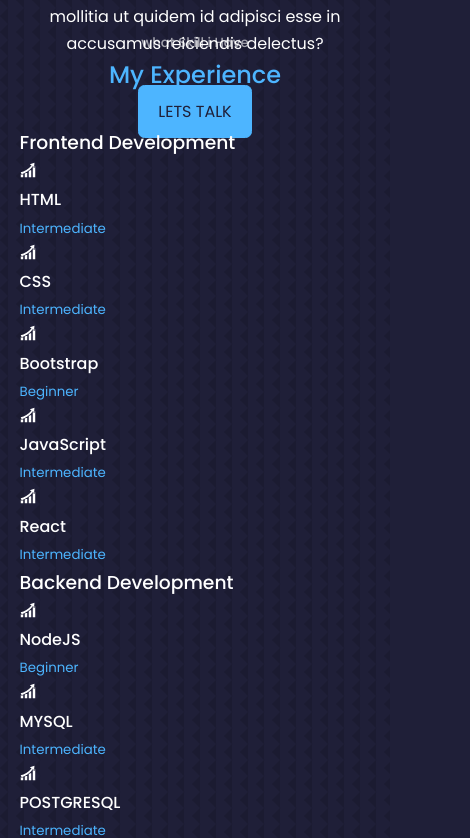
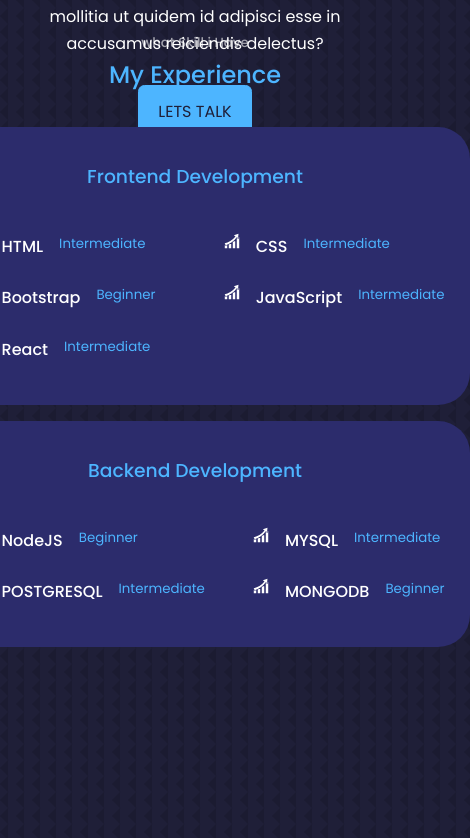
Before and after one commit to AkinGurler/PersonalPortfolio, a React (Create React App) app: page / in a window 390 px wide. Shown: the part 1848-2686 px from the top of the page, 470 px wide, since content can reach past the window. Built offline with nearby package versions, Linux system fonts and the light colour scheme.

Commit message:
experience css side completed

```diff
--- a/src/components/experience/experience.css
+++ b/src/components/experience/experience.css
@@ -0,0 +1,83 @@
+.experience__container{
+    display: grid;
+    grid-template-columns: 1fr 1fr;
+    gap:2rem;
+}
+.experience__container>div{ /* for 2 part of div frontend and backend */
+    margin-top: 2rem;
+    background: var(--color-bg-variant);
+    padding: 2.4rem 5rem;
+    border-radius:  2rem;
+    border: 2px solid transparent;
+}
+.experience__container>div:hover{
+    background: transparent;
+    border-color: var(--color-primary-variant);
+    cursor:default;
+
+}
+.experience__container>div h3{
+    text-align: center;
+    margin-bottom: 2rem;
+    color:var(--color-primary)
+}
+
+.experience__content{
+    display: grid;
+    grid-template-columns: 1fr 1fr;
+    gap: 0.5rem;
+
+}
+
+.experience__details{
+    padding: 0.5rem;
+    display: flex;
+    gap: 1rem;
+    border: 1px solid;
+    border-color: var(--color-primary-variant);
+    border-radius: 2rem;
+    padding-left: 2rem;
+}
+.experience__details:hover{
+    background-color: black;
+}
+
+.experience__details-icon{
+   margin-top: 6px;
+   color:var(--color-primary)
+}
+
+/*----------------MEDIA QUERIES(MEDIUM DEVICES)------------*/
+@media screen and (max-width:1024px) {
+   .experience__container{
+    grid-template-columns: 1fr ;
+   }
+   .experience__container> div{
+    width: 80%;
+    padding:2rem;
+    margin: 0 auto;
+   };
+   .experience__content{
+    padding: 1rem;
+   }
+  }
+
+  /*----------------MEDIA QUERIES(SMALL DEVICES)------------*/
+  @media screen and (max-width:600px) {
+   .experience__container{
+    gap: 1rem;
+    justify-content: center;
+
+   }
+   .experience__container>div{
+    width: 100%;
+    padding: 2rem 1rem;
+
+   }
+   .experience__details{
+    border: none;
+   }
+
+
+
+  }
```
